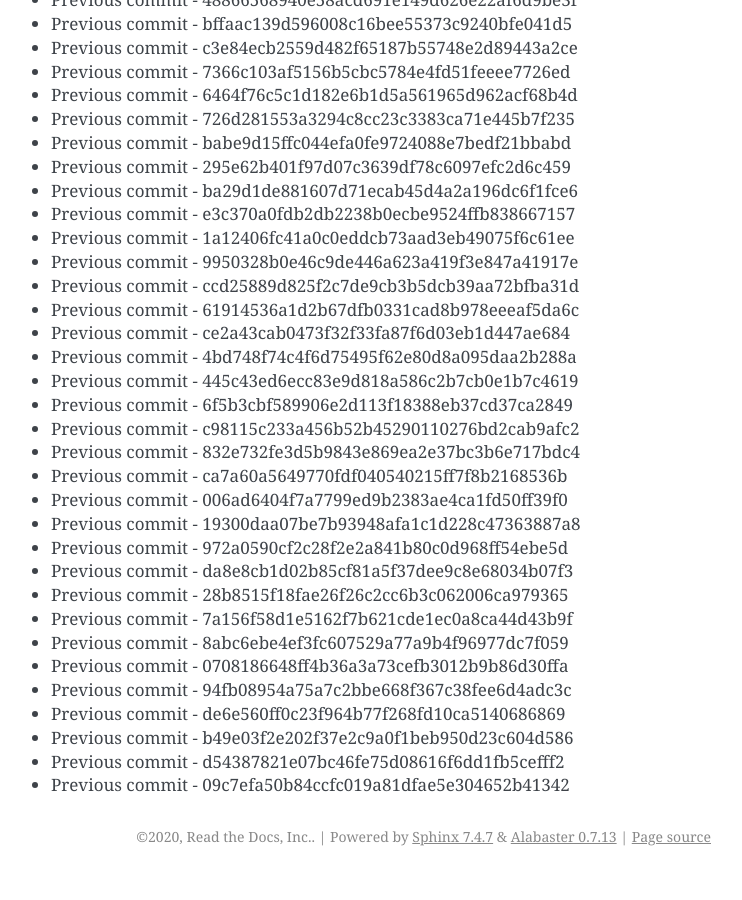
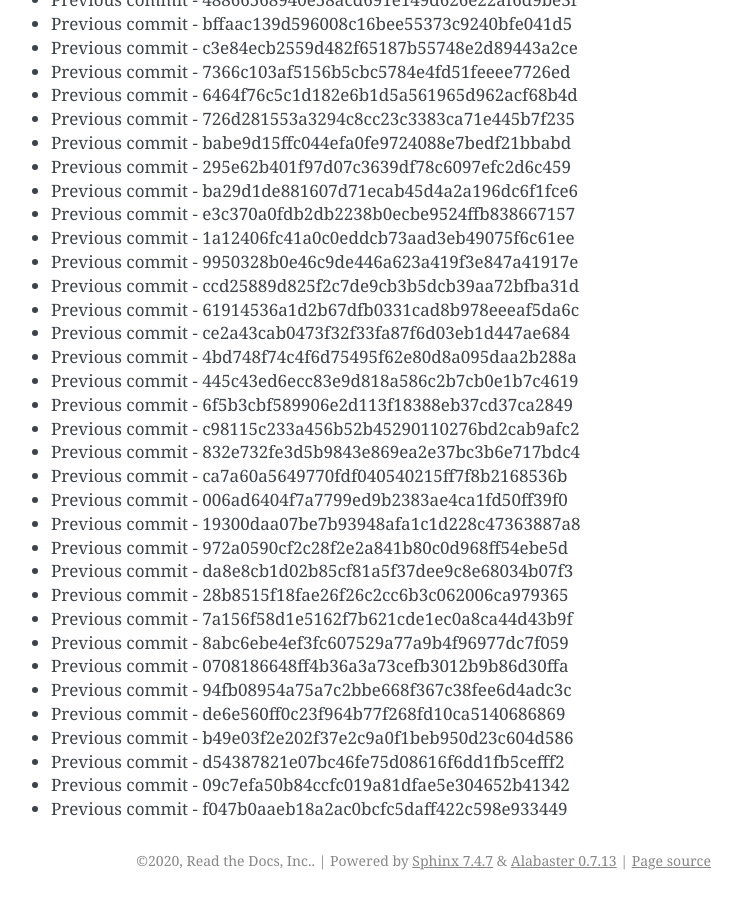
Before and after one commit to readthedocs/rtd-git-stresstest, a Sphinx documentation site: the page built from docs/updates.rst, in a window 1280 px wide and 900 px high, scrolled down 3392 px. Shown: the whole window, without its empty margins (399-1141 px from the left). Built offline with Sphinx 7.4.7, drawn with Linux system fonts in a browser that asks for light colours; before the commit the page ends 4268 px from its top, so only the background shows below that.

Commit message:
Generating commit from previous: f047b0aaeb18a2ac0bcfc5daff422c598e933449

```diff
--- a/docs/updates.rst
+++ b/docs/updates.rst
@@ -174,3 +174,4 @@ It can be tested for any performance characteristics.
 * Previous commit - b49e03f2e202f37e2c9a0f1beb950d23c604d586
 * Previous commit - d54387821e07bc46fe75d08616f6dd1fb5cefff2
 * Previous commit - 09c7efa50b84ccfc019a81dfae5e304652b41342
+* Previous commit - f047b0aaeb18a2ac0bcfc5daff422c598e933449
```
